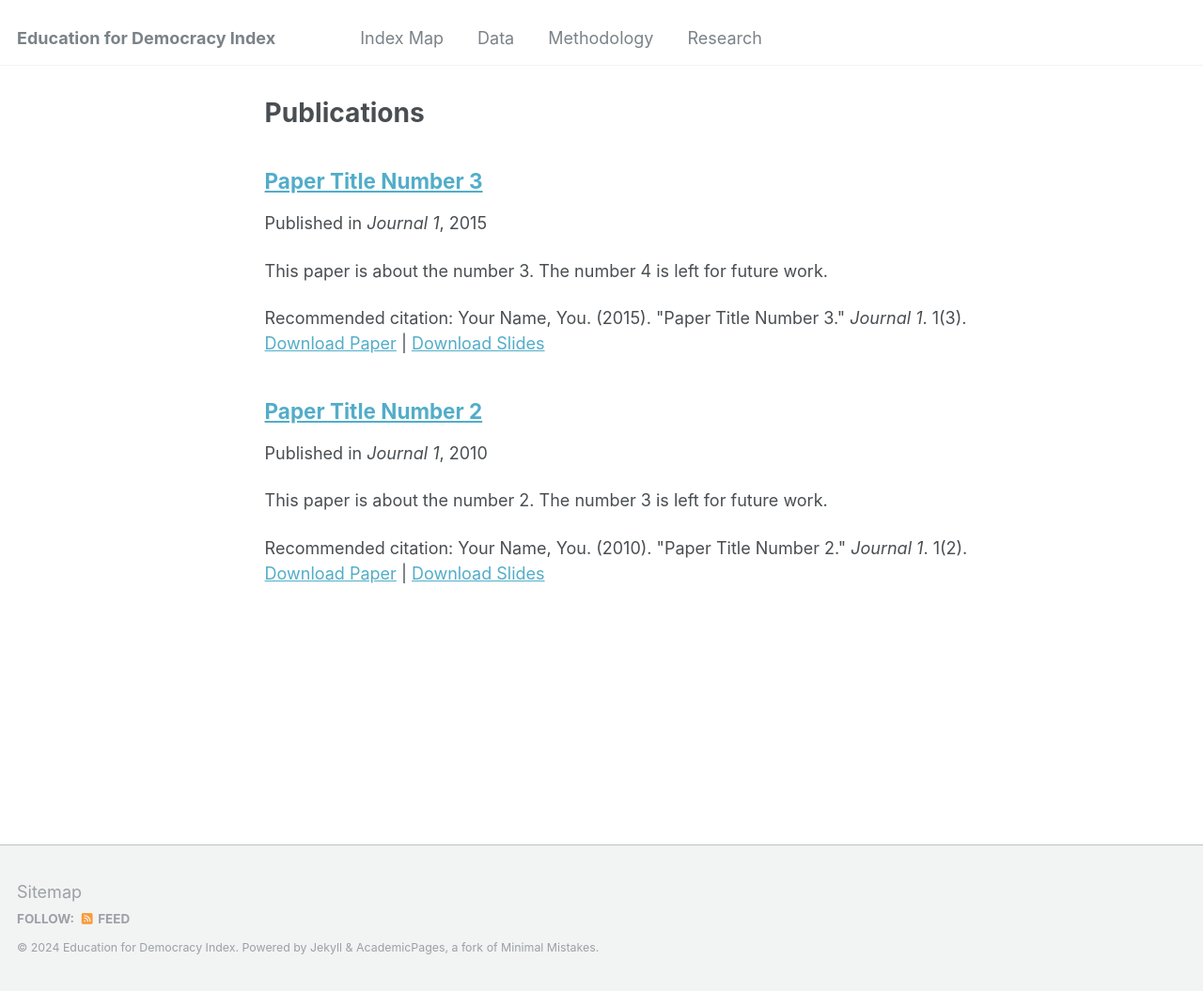
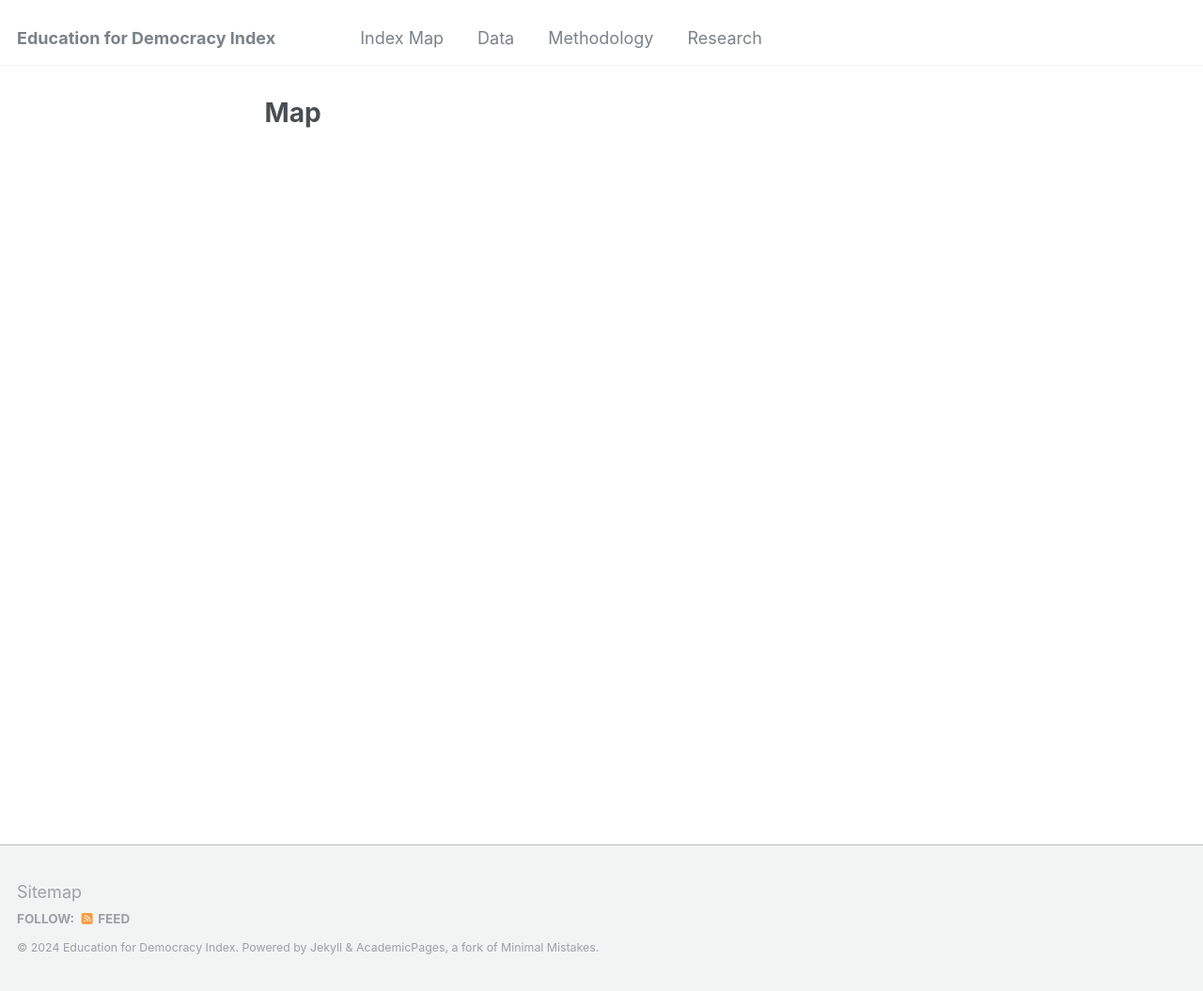
Before and after one commit to educationfordemocracyindex/educationfordemocracyindex.github.io, a Jekyll site: the page built from _pages/publications.md, in a window 1280 px wide and 1055 px high. Shown: the whole window at 94% size. Built offline with Jekyll 4.4.1, drawn with Linux system fonts in a browser that asks for light colours.

Commit message:
change_publication_title_to_map

```diff
--- a/_pages/publications.md
+++ b/_pages/publications.md
@@ -1,6 +1,6 @@
 ---
 layout: archive
-title: "Publications"
+title: "Map"
 permalink: /publications/
 author_profile: true
 ---
--- a/_publications/2010-10-01-paper-title-number-2.md
+++ /dev/null
@@ -1,13 +0,0 @@
----
-title: "Paper Title Number 2"
-collection: publications
-permalink: /publication/2010-10-01-paper-title-number-2
-excerpt: 'This paper is about the number 2. The number 3 is left for future work.'
-date: 2010-10-01
-venue: 'Journal 1'
-slidesurl: 'http://academicpages.github.io/files/slides2.pdf'
-paperurl: 'http://academicpages.github.io/files/paper2.pdf'
-citation: 'Your Name, You. (2010). &quot;Paper Title Number 2.&quot; <i>Journal 1</i>. 1(2).'
----
-
-The contents above will be part of a list of publications, if the user clicks the link for the publication than the contents of section will be rendered as a full page, allowing you to provide more information about the paper for the reader. When publications are displayed as a single page, the contents of the above "citation" field will automatically be included below this section in a smaller font.
--- a/_publications/2015-10-01-paper-title-number-3.md
+++ /dev/null
@@ -1,13 +0,0 @@
----
-title: "Paper Title Number 3"
-collection: publications
-permalink: /publication/2015-10-01-paper-title-number-3
-excerpt: 'This paper is about the number 3. The number 4 is left for future work.'
-date: 2015-10-01
-venue: 'Journal 1'
-slidesurl: 'http://academicpages.github.io/files/slides3.pdf'
-paperurl: 'http://academicpages.github.io/files/paper3.pdf'
-citation: 'Your Name, You. (2015). &quot;Paper Title Number 3.&quot; <i>Journal 1</i>. 1(3).'
----
-
-The contents above will be part of a list of publications, if the user clicks the link for the publication than the contents of section will be rendered as a full page, allowing you to provide more information about the paper for the reader. When publications are displayed as a single page, the contents of the above "citation" field will automatically be included below this section in a smaller font.
```
Also changed, not shown: _publications/2024-02-17-paper-title-number-4.md (added).
